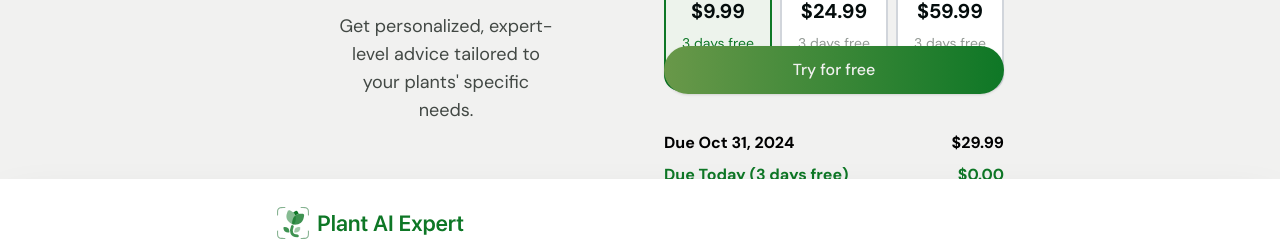
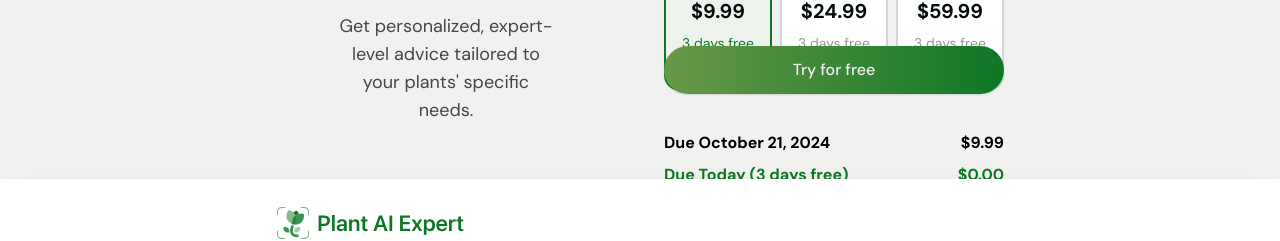
Before and after one commit to EugeniBykovski/evadav-landing, a Next.js app: page /subscription in a window 1280 px wide. Shown: the part 469-710 px from the top of the page. Built offline with nearby package versions, Linux system fonts and the light colour scheme.

Commit message:
feat: implemented price and date functionality

```diff
--- a/components/PlanCard/PlanCard.tsx
+++ b/components/PlanCard/PlanCard.tsx
@@ -1,6 +1,6 @@
 'use client';
 
-import { FC, memo, useState } from 'react';
+import { FC, memo, useEffect, useState } from 'react';
 import { RadioGroup, RadioGroupItem } from '../ui/radio-group';
 import { subscriptionPlans } from '@/data/mock-data';
 import { Label } from '../ui/label';
@@ -9,14 +9,34 @@ const PlanCard: FC = memo(() => {
   const [selectedPlan, setSelectedPlan] = useState<string>(
     subscriptionPlans[0].title
   );
+  const [selectedPrice, setSelectedPrice] = useState<string>(
+    subscriptionPlans[0].price
+  );
+  const [currentDate, setCurrentDate] = useState<string>('');
+
+  useEffect(() => {
+    const plan = subscriptionPlans.find(({ title }) => title === selectedPlan);
+    if (plan) setSelectedPrice(plan.price);
+
+    const today = new Date();
+    const formattedDate = today.toLocaleDateString('en-US', {
+      year: 'numeric',
+      month: 'long',
+      day: 'numeric',
+    });
+    setCurrentDate(formattedDate);
+  }, [selectedPlan]);
 
   return (
+    <>
+      <div className="flex justify-between items-center gap-4 mb-6">
         <RadioGroup
           className="flex justify-between w-full cursor-pointer"
           value={selectedPlan}
           onValueChange={(value) => setSelectedPlan(value)}
         >
-      {subscriptionPlans?.map(({ title, subtitle, price, highlight, id }) => (
+          {subscriptionPlans?.map(
+            ({ title, subtitle, price, highlight, id }) => (
               <div
                 key={id}
                 onClick={() => setSelectedPlan(title)}
@@ -41,13 +61,17 @@ const PlanCard: FC = memo(() => {
                   <Label
                     htmlFor={`plan-${id}`}
                     className={`md:text-md sm:text-sm ${
-                selectedPlan === title ? 'text-[#0E7726]' : 'text-[#929994]'
+                      selectedPlan === title
+                        ? 'text-[#0E7726]'
+                        : 'text-[#929994]'
                     }`}
                   >
                     {title}
                   </Label>
                 </div>
-          <div className="text-xl font-bold text-[#040C0C] mb-2">{price}</div>
+                <div className="text-xl font-bold text-[#040C0C] mb-2">
+                  {price}
+                </div>
                 <p
                   className={`md:text-md sm:text-sm ${
                     selectedPlan === title ? 'text-[#0E7726]' : 'text-[#929994]'
@@ -56,8 +80,21 @@ const PlanCard: FC = memo(() => {
                   {subtitle}
                 </p>
               </div>
-      ))}
+            )
+          )}
         </RadioGroup>
+      </div>
+      <div className="my-4 font-bold">
+        <div className="flex justify-between items-center mb-2">
+          <p>Due {currentDate}</p>
+          <p>{selectedPrice}</p>
+        </div>
+        <div className="flex justify-between items-center text-[#0E7726]">
+          <p>Due Today (3 days free)</p>
+          <p>$0.00</p>
+        </div>
+      </div>
+    </>
   );
 });
 
--- a/components/Subscription/Subscription.tsx
+++ b/components/Subscription/Subscription.tsx
@@ -17,19 +17,7 @@ const Subscription: FC = memo(() => {
         {t('title')} <span className="text-[#0E7726]">Premium</span>
       </h2>
       <FeatureList features={subscriptionFeatures} />
-      <div className="flex justify-between items-center gap-4 mb-6">
-        <PlanCard />
-      </div>
-      <div className="my-4 font-bold">
-        <div className="flex justify-between items-center mb-2">
-          <p>Due Oct 31, 2024</p>
-          <p>$29.99</p>
-        </div>
-        <div className="flex justify-between items-center text-[#0E7726]">
-          <p>Due Today (3 days free)</p>
-          <p>$0.00</p>
-        </div>
-      </div>
+      <PlanCard />
       <Link href={'/payment'} className="mt-6 absolute bottom-0 w-full">
         <Button variant={'action'} size={'lg'} className="w-full">
           {t('try-free')}
```
Lines whose indentation alone changed are shown as unchanged.
